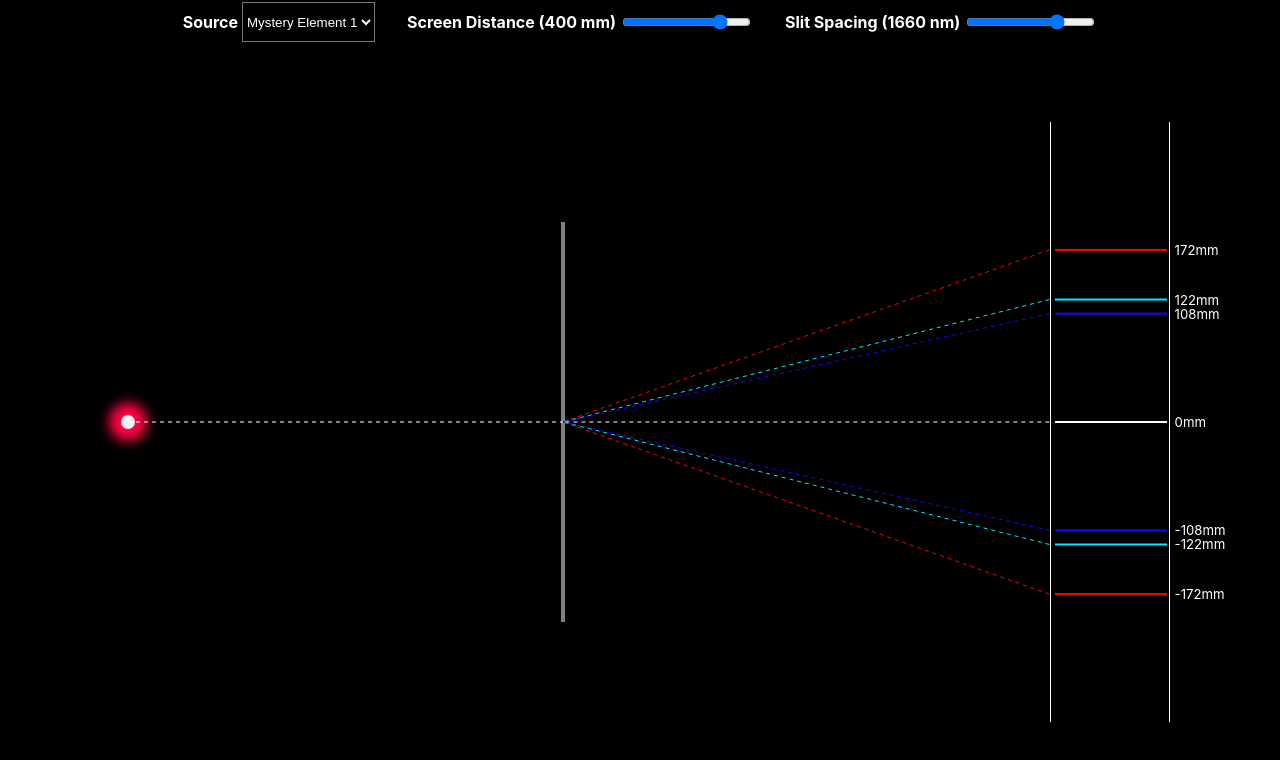
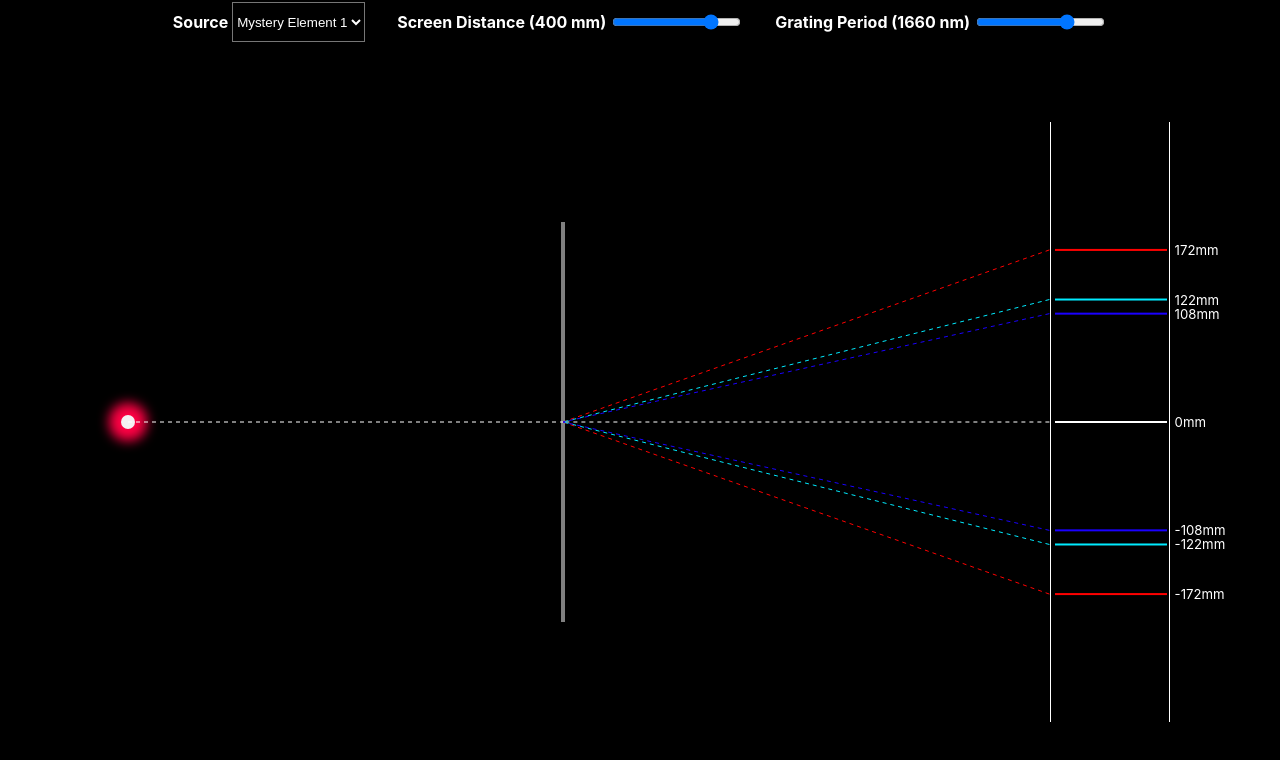
Before and after one commit to ordinest/physics, a React (Create React App) app: page / in a window 1280 px wide. Shown: the top 760 px of the page. Built offline with nearby package versions, Linux system fonts and the light colour scheme.

Commit message:
Change toolbar wording

```diff
--- a/src/Components/Workbench/index.js
+++ b/src/Components/Workbench/index.js
@@ -52,7 +52,7 @@ const Workbench = () => {
                     />
                 </div>
                 <div className='item'>
-                    <label htmlFor='spacing'><span>{`Slit Spacing (${spacing} nm)`}</span></label>
+                    <label htmlFor='spacing'><span>{`Grating Period (${spacing} nm)`}</span></label>
                     <input
                         type='range'
                         id='spacing'
```
